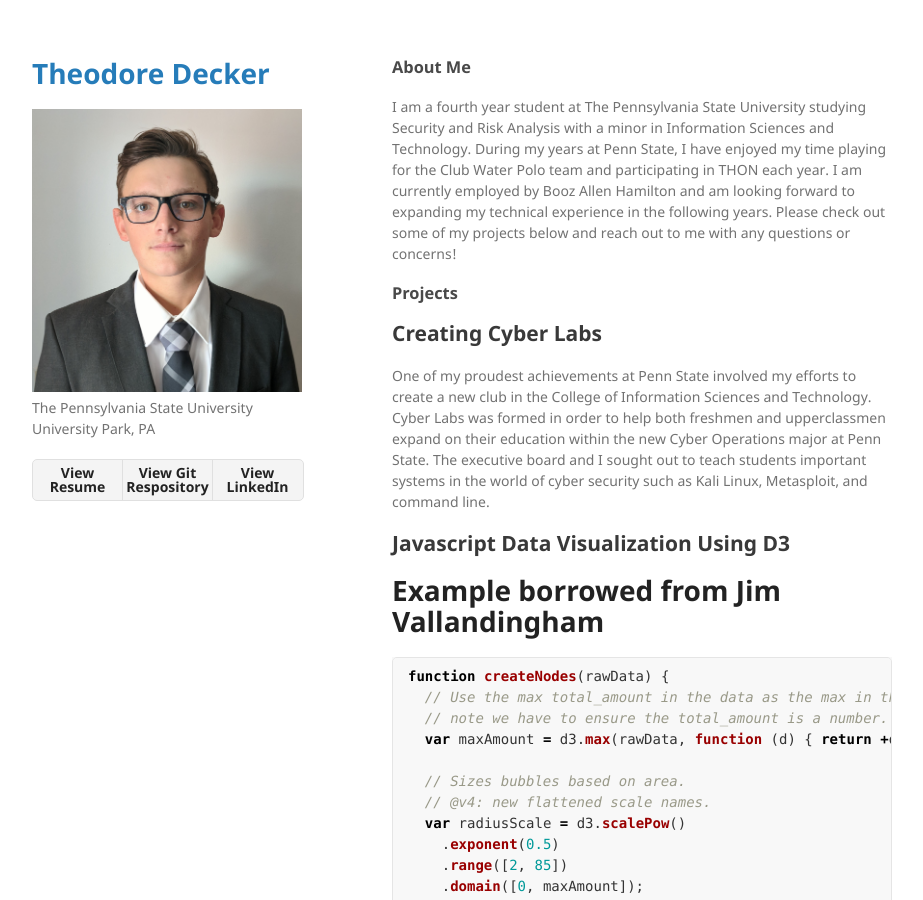
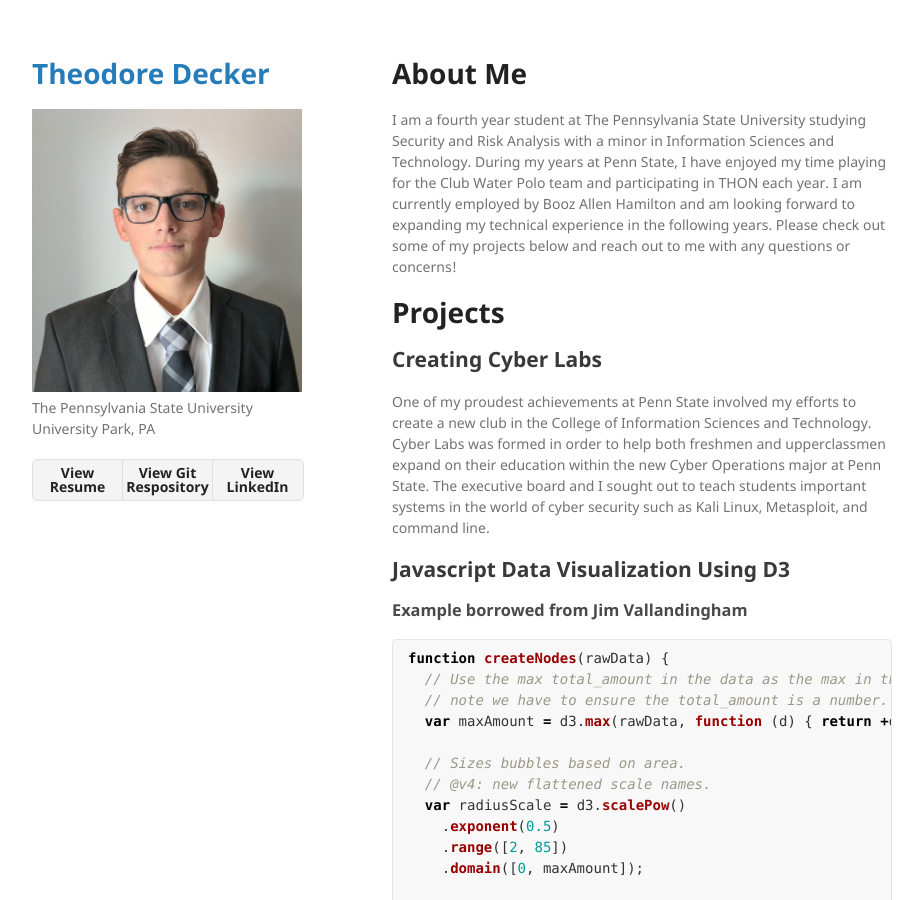
Before and after one commit to theodore-decker/theodore-decker.github.io, a Jekyll site: the page built from index.md, in a window 1280 px wide and 900 px high. Shown: the whole window, without its empty margins (178-1101 px from the left). Built offline with Jekyll 4.4.1, drawn with Linux system fonts in a browser that asks for light colours; our own code applies the rules of GitHub Pages for plain Markdown files.

````diff
--- a/index.md
+++ b/index.md
@@ -2,17 +2,17 @@
 layout: default
 ---
 
-### About Me
+# About Me
 
 I am a fourth year student at The Pennsylvania State University studying Security and Risk Analysis with a minor in Information Sciences and Technology. During my years at Penn State, I have enjoyed my time playing for the Club Water Polo team and participating in THON each year. I am currently employed by Booz Allen Hamilton and am looking forward to expanding my technical experience in the following years. Please check out some of my projects below and reach out to me with any questions or concerns!
 
-### Projects
+# Projects
 
 ## Creating Cyber Labs
 One of my proudest achievements at Penn State involved my efforts to create a new club in the College of Information Sciences and Technology. Cyber Labs was formed in order to help both freshmen and upperclassmen expand on their education within the new Cyber Operations major at Penn State. The executive board and I sought out to teach students important systems in the world of cyber security such as Kali Linux, Metasploit, and command line.
 
 ## Javascript Data Visualization Using D3
-# Example borrowed from Jim Vallandingham
+### Example borrowed from Jim Vallandingham
 ```js
 function createNodes(rawData) {
   // Use the max total_amount in the data as the max in the scale's domain
@@ -53,7 +53,7 @@ function createNodes(rawData) {
 Here, I used D3, a Javascript library, to organize a large dataset into usable nodes for later visualization
 
 ## Data Organization using Python
-# Temporary non-proprietary example
+### Temporary non-proprietary example
 ```python
 import os
 # Read file
@@ -68,10 +68,10 @@ open('/Documents/GitHub/newData.csv', 'w') as newData
 newData.close()
 ```
 
-## Previous Experience
+# Previous Experience
 
 N/A
 
-## More
+# More
 
 N/A
````
